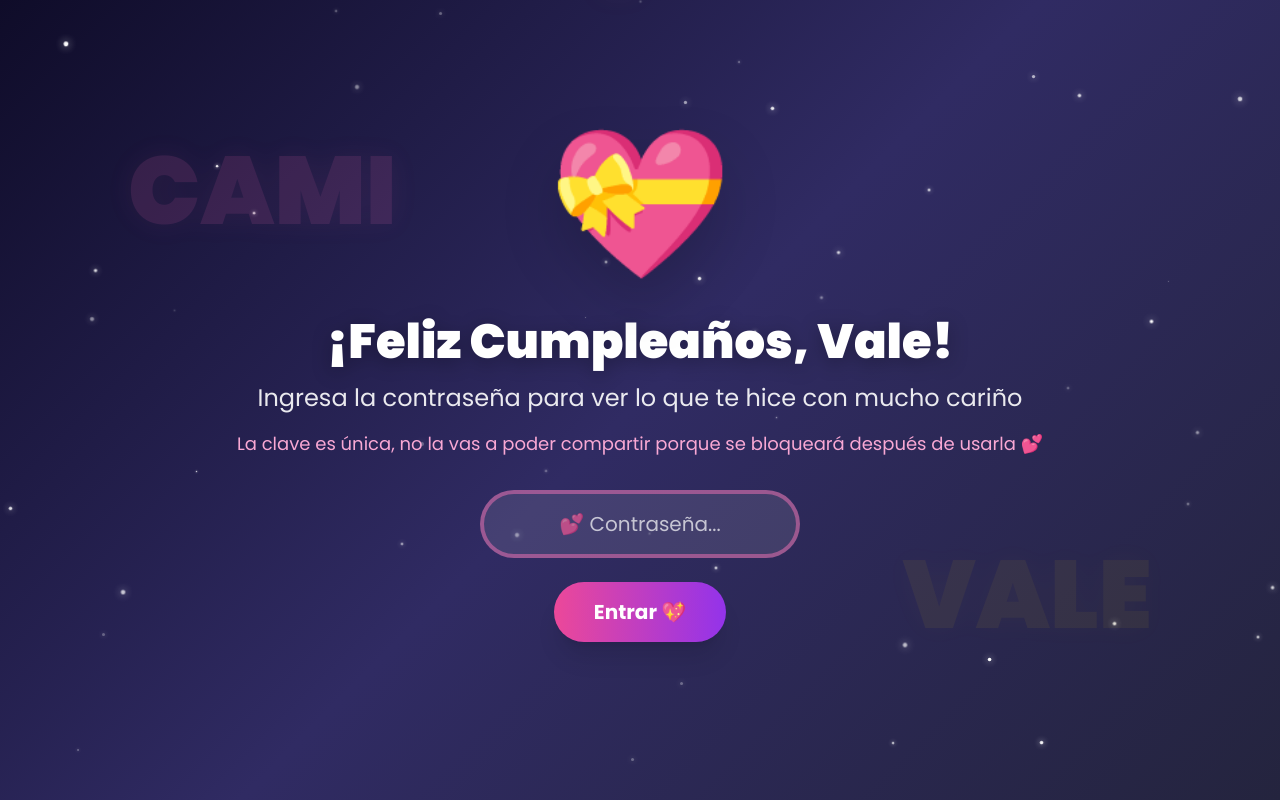
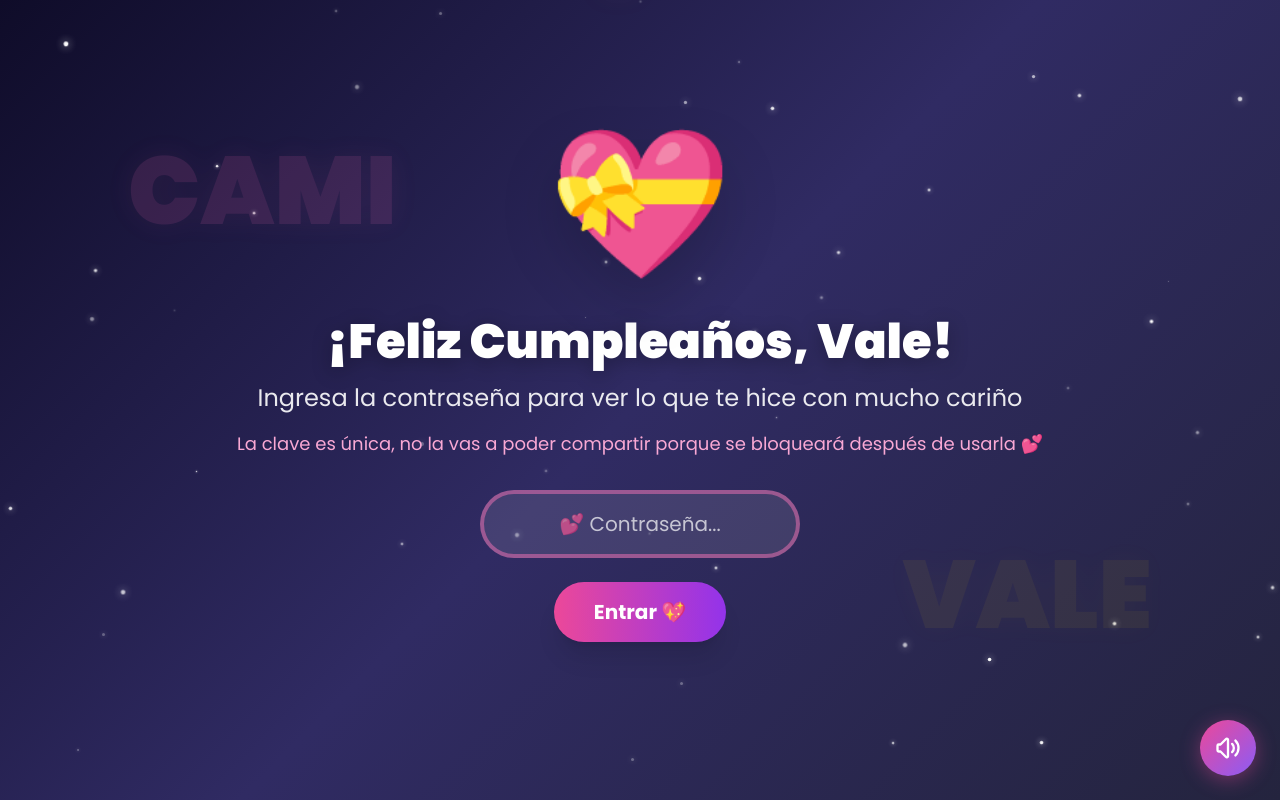
Before and after one commit to IsaacT30/Cam, a Next.js app: page / in a window 1280 px wide. Built offline with nearby package versions, Linux system fonts and the light colour scheme; a web font is replaced by a local one.

Commit message:
feat: add AudioController component and integrate background audio in Home page

```diff
--- a/app/page.tsx
+++ b/app/page.tsx
@@ -7,6 +7,7 @@ import WishModal from '@/components/WishModal'
 import PhotoGallery from '@/components/PhotoGallery'
 import BalloonButton from '@/components/BalloonButton'
 import PasswordScreen from '@/components/PasswordScreen'
+import AudioController from '@/components/AudioController'
 import Image from 'next/image'
 
 type Page = 'home' | 'wishes' | 'gallery' | 'balloon'
@@ -22,12 +23,14 @@ export default function Home() {
     'Que esos pensamientos negativos que a veces te invaden se vayan y los reemplaces por amor propio y confianza en ti misma',
   ]
 
-  if (!isAuthenticated) {
-    return <PasswordScreen onSuccess={() => setIsAuthenticated(true)} />
-  }
-
   return (
     <div className="w-full">
+      {/* Audio global que suena desde el inicio */}
+      <AudioController src="/assets/CUMPLE.mp3" />
+
+      {!isAuthenticated ? (
+        <PasswordScreen onSuccess={() => setIsAuthenticated(true)} />
+      ) : (
       <AnimatePresence mode="wait">
         {currentPage === 'home' && (
           <motion.div
@@ -368,6 +371,7 @@ export default function Home() {
           </motion.div>
         )}
       </AnimatePresence>
+      )}
     </div>
   )
 }
--- /dev/null
+++ b/components/AudioController.tsx
@@ -0,0 +1,145 @@
+'use client'
+
+import { useState, useRef, useEffect } from 'react'
+import { motion } from 'framer-motion'
+
+interface AudioControllerProps {
+  src: string
+}
+
+export default function AudioController({ src }: AudioControllerProps) {
+  const audioRef = useRef<HTMLAudioElement>(null)
+  const [isMuted, setIsMuted] = useState(false)
+  const [isPlaying, setIsPlaying] = useState(false)
+
+  useEffect(() => {
+    const audio = audioRef.current
+    if (!audio) return
+
+    // Configurar el audio para loop infinito
+    audio.loop = true
+    audio.volume = 0.7
+
+    // Intentar reproducir automáticamente
+    const playAudio = async () => {
+      try {
+        await audio.play()
+        setIsPlaying(true)
+      } catch {
+        // Si falla el autoplay, esperar interacción del usuario
+        const handleInteraction = async () => {
+          try {
+            await audio.play()
+            setIsPlaying(true)
+            document.removeEventListener('click', handleInteraction)
+            document.removeEventListener('touchstart', handleInteraction)
+            document.removeEventListener('keydown', handleInteraction)
+          } catch (err) {
+            console.log('Error playing audio:', err)
+          }
+        }
+
+        document.addEventListener('click', handleInteraction)
+        document.addEventListener('touchstart', handleInteraction)
+        document.addEventListener('keydown', handleInteraction)
+
+        return () => {
+          document.removeEventListener('click', handleInteraction)
+          document.removeEventListener('touchstart', handleInteraction)
+          document.removeEventListener('keydown', handleInteraction)
+        }
+      }
+    }
+
+    playAudio()
+  }, [])
+
+  const toggleMute = () => {
+    if (audioRef.current) {
+      if (isMuted) {
+        audioRef.current.muted = false
+        setIsMuted(false)
+      } else {
+        audioRef.current.muted = true
+        setIsMuted(true)
+      }
+    }
+  }
+
+  return (
+    <>
+      <audio ref={audioRef} src={src} preload="auto" />
+
+      {/* Botón de silencio flotante */}
+      <motion.button
+        onClick={toggleMute}
+        initial={{ opacity: 0, scale: 0 }}
+        animate={{ opacity: 1, scale: 1 }}
+        transition={{ delay: 1, type: 'spring' }}
+        whileHover={{ scale: 1.1 }}
+        whileTap={{ scale: 0.9 }}
+        className="fixed bottom-6 right-6 z-50 w-14 h-14 rounded-full flex items-center justify-center shadow-2xl transition-all"
+        style={{
+          background: isMuted
+            ? 'linear-gradient(135deg, #6b7280 0%, #374151 100%)'
+            : 'linear-gradient(135deg, #ec4899 0%, #8b5cf6 100%)',
+          boxShadow: isMuted
+            ? '0 4px 20px rgba(107, 114, 128, 0.4)'
+            : '0 4px 20px rgba(236, 72, 153, 0.4)',
+        }}
+        title={isMuted ? 'Activar música' : 'Silenciar música'}
+      >
+        {isMuted ? (
+          <svg
+            xmlns="http://www.w3.org/2000/svg"
+            className="h-7 w-7 text-white"
+            fill="none"
+            viewBox="0 0 24 24"
+            stroke="currentColor"
+          >
+            <path
+              strokeLinecap="round"
+              strokeLinejoin="round"
+              strokeWidth={2}
+              d="M5.586 15H4a1 1 0 01-1-1v-4a1 1 0 011-1h1.586l4.707-4.707C10.923 3.663 12 4.109 12 5v14c0 .891-1.077 1.337-1.707.707L5.586 15z"
+            />
+            <path
+              strokeLinecap="round"
+              strokeLinejoin="round"
+              strokeWidth={2}
+              d="M17 14l2-2m0 0l2-2m-2 2l-2-2m2 2l2 2"
+            />
+          </svg>
+        ) : (
+          <svg
+            xmlns="http://www.w3.org/2000/svg"
+            className="h-7 w-7 text-white"
+            fill="none"
+            viewBox="0 0 24 24"
+            stroke="currentColor"
+          >
+            <path
+              strokeLinecap="round"
+              strokeLinejoin="round"
+              strokeWidth={2}
+              d="M15.536 8.464a5 5 0 010 7.072m2.828-9.9a9 9 0 010 12.728M5.586 15H4a1 1 0 01-1-1v-4a1 1 0 011-1h1.586l4.707-4.707C10.923 3.663 12 4.109 12 5v14c0 .891-1.077 1.337-1.707.707L5.586 15z"
+            />
+          </svg>
+        )}
+      </motion.button>
+
+      {/* Indicador de "Toca para activar música" si no está reproduciendo */}
+      {!isPlaying && (
+        <motion.div
+          initial={{ opacity: 0, y: 20 }}
+          animate={{ opacity: 1, y: 0 }}
+          className="fixed bottom-24 right-6 z-50 bg-white/90 backdrop-blur-sm px-4 py-2 rounded-full shadow-lg"
+        >
+          <p className="text-sm font-medium text-gray-700">
+            🎵 Toca para activar la música
+          </p>
+        </motion.div>
+      )}
+    </>
+  )
+}
```
